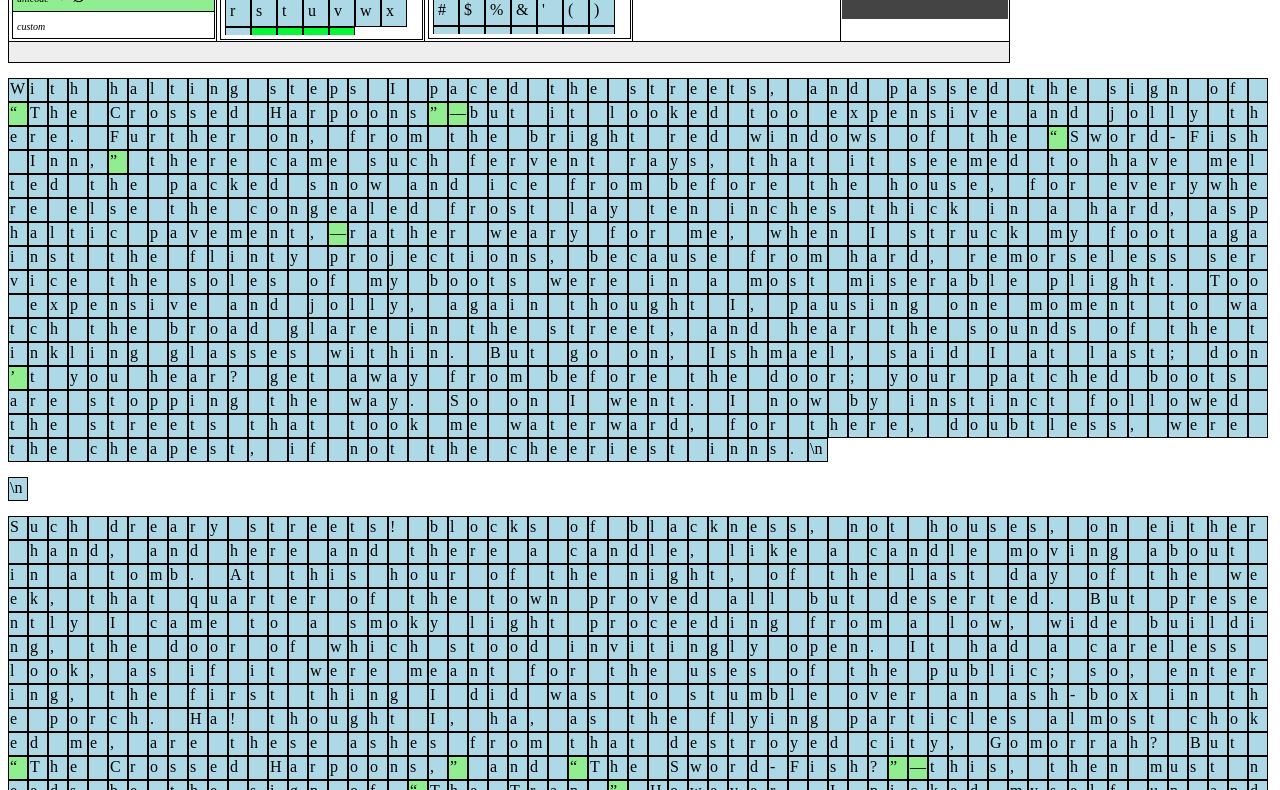
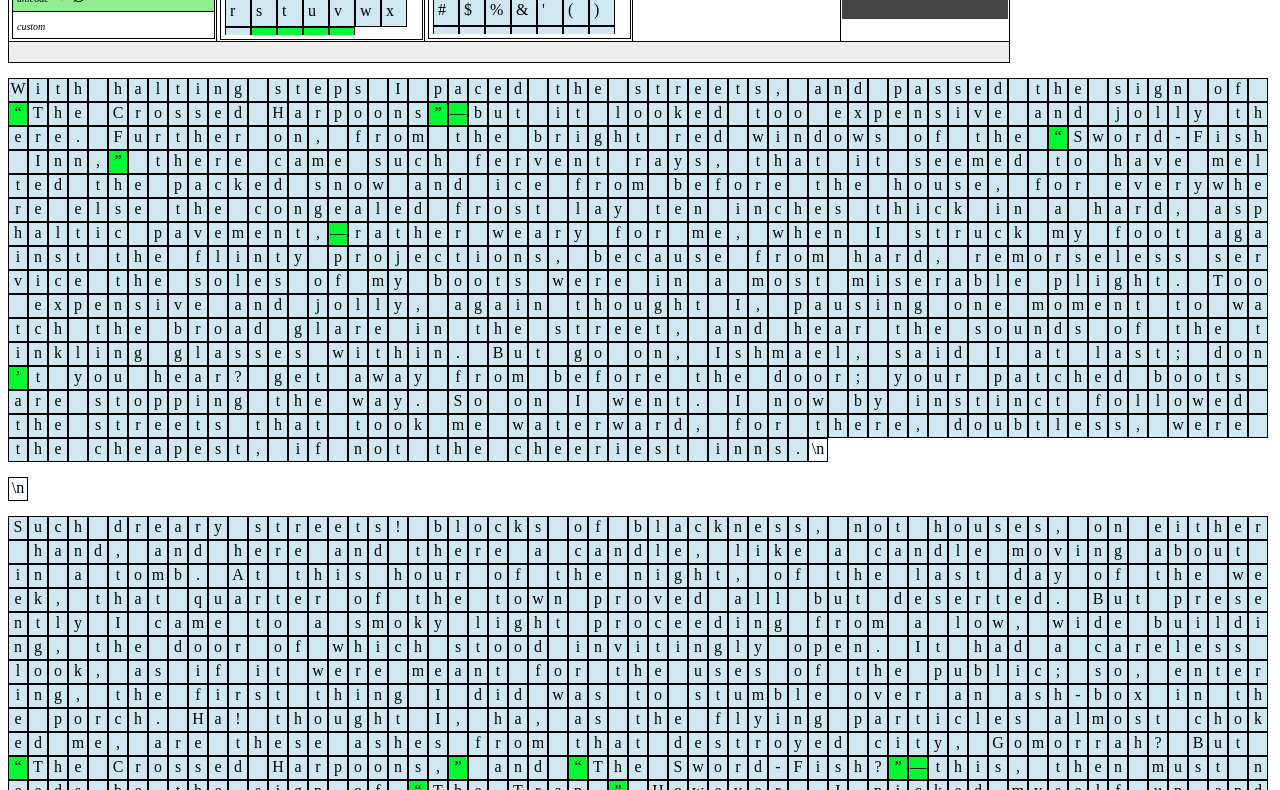
Before and after one commit to koreyhinton/vischar, a plain HTML site: page index.html in a window 1280 px wide. Shown: the part 255-1045 px from the top of the page. Drawn offline with Linux system fonts and the light colour scheme.

Commit message:
A few minor improvements
* consolidated char bg calculation to only use 1 function
* added a unique color for control characters
* brightened up the color choice for non-ctl ascii chars and unicode chars
* updates to visualized text table:
  * better centering of characters in visualized text table
  * add colspan calculation for last char in text
  * fixed off-by-1 error for colspan calculation on newline chars

```diff
--- a/css/index.css
+++ b/css/index.css
@@ -66,6 +66,8 @@ td em {
     display: inline-block;
     width:16px;
     height:20px;
+    font-size: 16px;
+    text-align: center;
 }
 input {
     width: 60px;
--- a/index.js
+++ b/index.js
@@ -88,7 +88,8 @@ function toggleSelSpec() {
 
 function color(n, greenCond=false) {
     if (greenCond) return "#03F934";
-    return (n>225) ? "red" : "lightblue";
+    if (n<32||n==127) return "rgba(173,216,230,0.1)"; // control char
+    return (n>127) ? "rgba(255,200,200,0.2)" : "rgba(173,216,230,0.6)"/*"lightblue"*/; // non-ascii
 }
 
 function select(elOrId) {
@@ -138,11 +139,14 @@ function select(elOrId) {
     }
 }
 
-function buildChar(n,cs) {
+function buildChar(n,cs,i=-1,colspan='') {
     let enc = "&#"+n+";";
     if (n==13) enc = "&bsol;r";
     if (n==10) enc = "&bsol;n";
-    return "<td onclick='select(this)' id='"+(cs+n)+"' style='background-color: "+color(n)+"'>" + enc +"</td>";
+    let select = cs=="ch" ? "" : " onclick='select(this)' ";
+    let clss = cs=="ch" ? " class='vis"+n+"' " : "";
+    let id = cs=="ch" ? `id='${cs}${i}'` : `id='${(cs+n)}'`;
+    return `<td${select} ${id} ${clss} title='${n}' style='background-color: ${color(n)}'${colspan}>${enc}</td>`;
 }
 
 window.addEventListener('DOMContentLoaded', (e) => {
--- a/js/tab-data.js
+++ b/js/tab-data.js
@@ -29,8 +29,8 @@ window.tbClearControls = function() {
     let setR = window.gRepN;
     let setS = window.gSelN;
     for (var i=0; i<8986; i++) {
-        if (setS.has(i)) { if (document.getElementById("cs"+i)!=null)document.getElementById("cs"+i).style.backgroundColor = "lightblue"; } // select("cs"+i);  }
-        if (setR.has(i)) { document.getElementById("acs"+i).style.backgroundColor = "lightblue"; } // select("acs"+i); }
+        if (setS.has(i)) { if (document.getElementById("cs"+i)!=null)document.getElementById("cs"+i).style.backgroundColor = color(i, false);/*"lightblue";*/ } // select("cs"+i);  }
+        if (setR.has(i)) { document.getElementById("acs"+i).style.backgroundColor = color(i, false); /*"lightblue";*/ } // select("acs"+i); }
     } // end for i
     setR.orderArr = [];setR.set = new Set();document.getElementById("acs-seq").innerHTML = window.gRepN.order() + ' (sequence)';//todo: change from set to different structure
     setS.orderArr = [];setS.set = new Set();document.getElementById("cs-any").innerHTML = setS.order() + ' (<button onclick="this.innerHTML=toggleSelSpec()">'+window./*gSelSpec*/gTbData[tabIdx].selStrat+'</button>)';//todo: change from set to different structure
@@ -150,14 +150,14 @@ window.tbRender = function(sel, selStrat, rpl, action) {
 
         if (i > 0 && (n==10||n==13)) {
             if (n==13) { // \r
-                html += "<td id='ch"+i+"' class='vis"+n+"' style='background-color:lightblue;'>&bsol;r</td>";
+                html += buildChar(n,'ch',i);//"<td id='ch"+i+"' class='vis"+n+"' style='background-color:lightblue;'>&bsol;r</td>";
                 curtdcount += 1;
                 i += 1;
             }
             curtdcount += 1;
             var remtd = "";
             var rem = tdcount - curtdcount;
-            html += "<td id='ch"+i+"' class='vis"+n+"' style='background-color:lightblue;' colspan='"+1+rem+"'>&bsol;n</td>";
+            html += buildChar(n,'ch',i,` colspan="${(tdcount - curtdcount)}"`); //"<td id='ch"+i+"' class='vis"+n+"' style='background-color:lightblue;' colspan='"+1+rem+"'>&bsol;n</td>";
 
             //if (rem > 0) remtd = maketd(rem);
 
@@ -167,11 +167,11 @@ window.tbRender = function(sel, selStrat, rpl, action) {
         }
         curtdcount += 1;
         enc = "&#"+n+";"
-        if (n > 225) {
+        html+=buildChar(n, 'ch', i, i==text.length-1?` colspan="${(tdcount - curtdcount)}"`:'');/*if (n > 225) {
             html += "<td id='ch"+i+"' class='vis"+n+"' style='background-color:red;'>"+enc+"</td>";
         } else {
             html += "<td id='ch"+i+"' class='vis"+n+"' style='background-color:lightblue;'>"+enc+"</td>";
-        }
+        }*/
     }
     html += "</tr></tbody></table>";
     var div = document.createElement("div");
--- a/js/vis.js
+++ b/js/vis.js
@@ -14,8 +14,8 @@ window.vsUpdate = function() {
         let el = document.getElementById("ch"+i);
         let isSelected = (window.gSelN.has(n) && seqOverrideVal);
         let isInRange = (i>=s && i<=e);
-        el.style.backgroundColor = (isSelected && isInRange) ? 'lightgreen' : 'lightblue';
-        if (!isSelected && n>225) el.style.backgroundColor = 'red';
+        el.style.backgroundColor = color(n,isSelected && isInRange); //? 'lightgreen' : 'lightblue';
+        //if (!isSelected && n>225) el.style.backgroundColor = 'red';
     }; // end style function
 
     function nString(str, i, length) {
```
